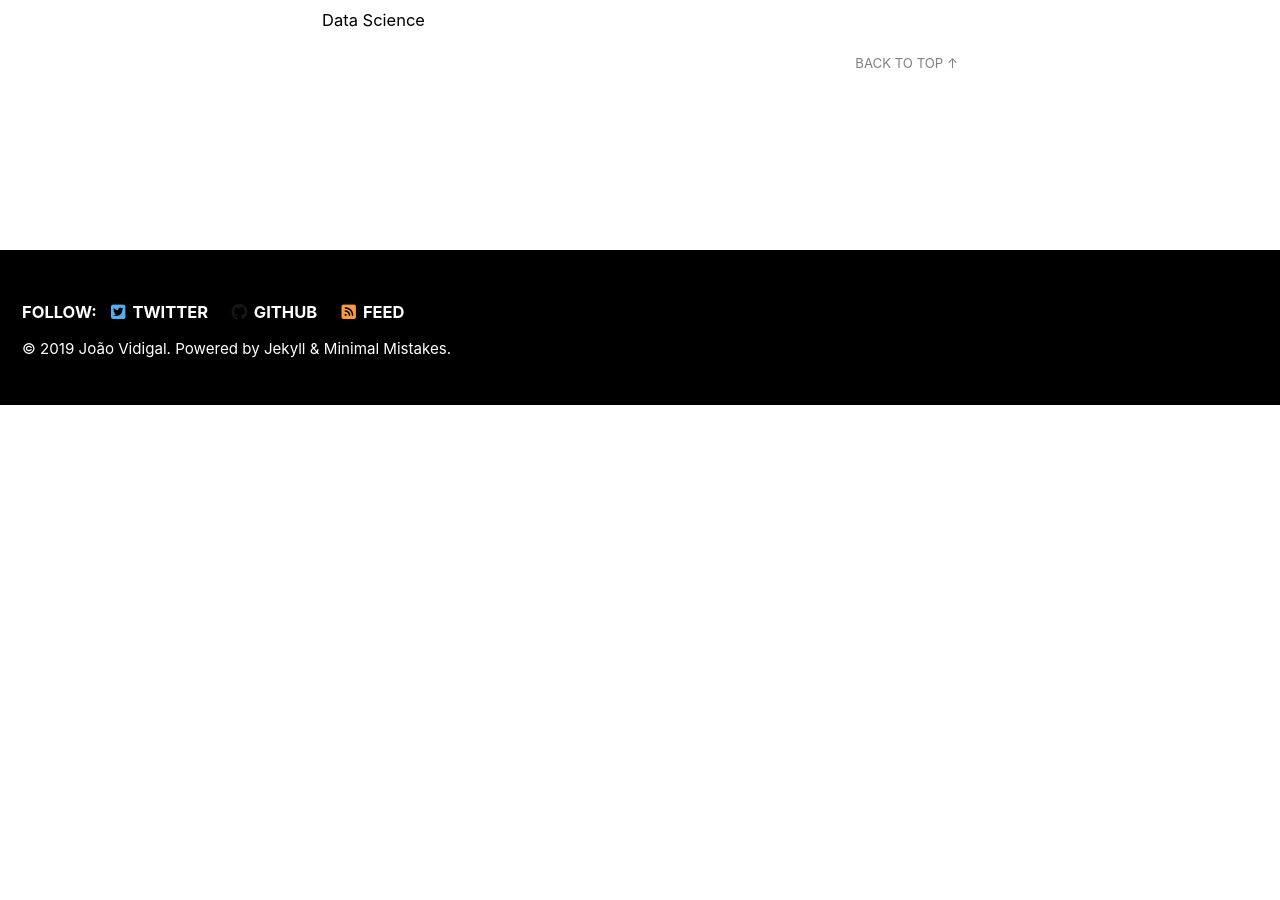
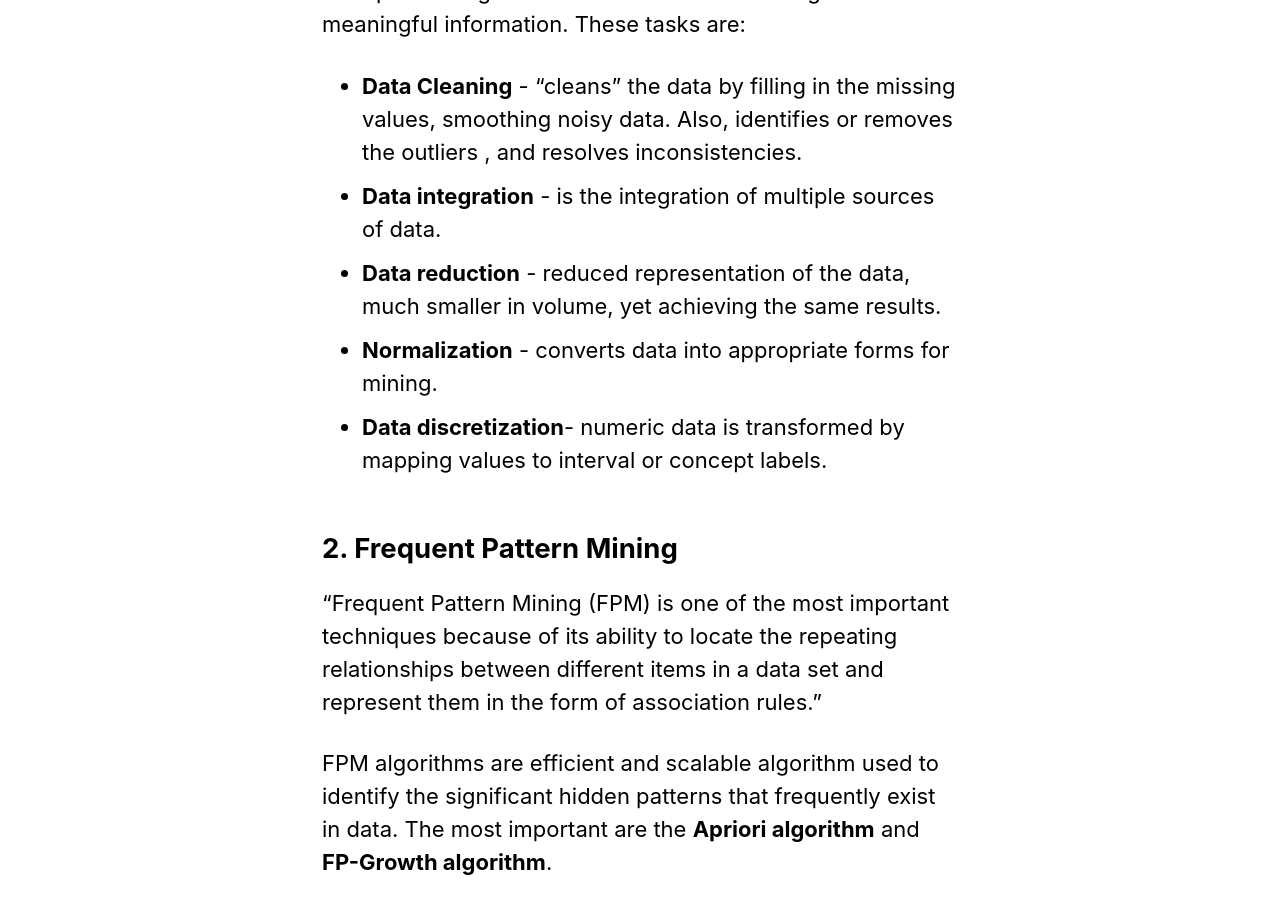
Before and after one commit to vidigaljoao/vidigaljoao.github.io, a Jekyll site: the page built from _posts/2019-08-22-data-mining.md, in a window 1280 px wide and 900 px high, scrolled down 913 px. Built offline with Jekyll 4.4.1, drawn with Linux system fonts in a browser that asks for light colours; cached includes are drawn as plain includes; nearby versions of some CDN libraries; before the commit the page ends 1318 px from its top, so only the background shows below that; some of the changed text lies outside the part shown.

```diff
--- a/_posts/2019-08-22-data-mining.md
+++ b/_posts/2019-08-22-data-mining.md
@@ -10,4 +10,45 @@
 <p style='text-align: justify;'> Data mining is the process of discovering interesting patterns from massive amounts of data.
 As a knowledge discovery process, it typically involves data cleaning, data integration, data selection, data transformation, pattern discovery, pattern evaluation, and knowledge presentation.</p>
 
-A collection of projects were added to the [portfolio](/portfolio/) concerning data mining methods and techniques.
+<p style='text-align: justify;'>Identifying the hidden patterns of a data set enables users to make the appropriate decision and action especially in a critical situation.</p>
+
+## 1. Data Processing
+
+"Data have quality if they satisfy the requirements of the intended use."
+
+There are some people that doesn't consider data processing as data mining. However, is essential to do a correct data mining process.
+
+**What is data processing?**
+
+Data processing is a collection of tasks that originate meaningful information. These tasks are:
+
+* **Data Cleaning** - "cleans" the data by filling in the missing values, smoothing noisy data. Also, identifies or removes the outliers , and resolves inconsistencies.
+* **Data integration** - is the integration of multiple sources of data.
+* **Data reduction** - reduced representation of the data, much smaller in volume, yet achieving the same results.
+* **Normalization** - converts data into appropriate forms for mining.
+* **Data discretization**- numeric data is transformed by mapping values to interval or concept labels.
+
+## 2. Frequent Pattern Mining
+
+"Frequent Pattern Mining (FPM) is one of the most important techniques because of its ability to locate the repeating relationships between different items in a data set and represent them in the form of association rules."
+
+FPM algorithms are efficient and scalable algorithm used to identify the significant hidden patterns that frequently exist in data. The most important  are the **Apriori algorithm** and **FP-Growth algorithm**.
+
+
+## 3. Classification
+
+Classification is a form of data analysis that extracts models describing important data classes. Such models, called classifiers, predict categorical class labels.
+Data classification is a two-step process, consisting of a learning step and a classification step . For that reason is called a supervised learning. Examples of classifiers are decision tree , support vector machines, among many others.
+
+## 4. Clustering
+
+Cluster analysis  is the process of partitioning a set of data objects (or observations) into subsets. As a data mining method, cluster analysis can be used as a standalone tool to gain
+insight into the distribution of data, to observe the characteristics of each cluster, and to focus on a particular set of clusters for further analysis. Clustering is an unsupervised learning and can be used as a processing step. Some of the most known clusters methods are partitioning (like the k-means) or hierarchical (like the Agglomerative clustering).
+
+A collection of projects concerning the data mining methods and techniques mention before were added to the [portfolio](/portfolio/).
+
+Bibliograph:
+
+ * Chee, CH., Jaafar, J., Aziz, I.A. et al. Artif Intell Rev (2018).
+* Data Mining Concepts and Techniques (Han, Kamber, Pei)
+* Data Mining and Analysis (Zaki and Meira)
```
